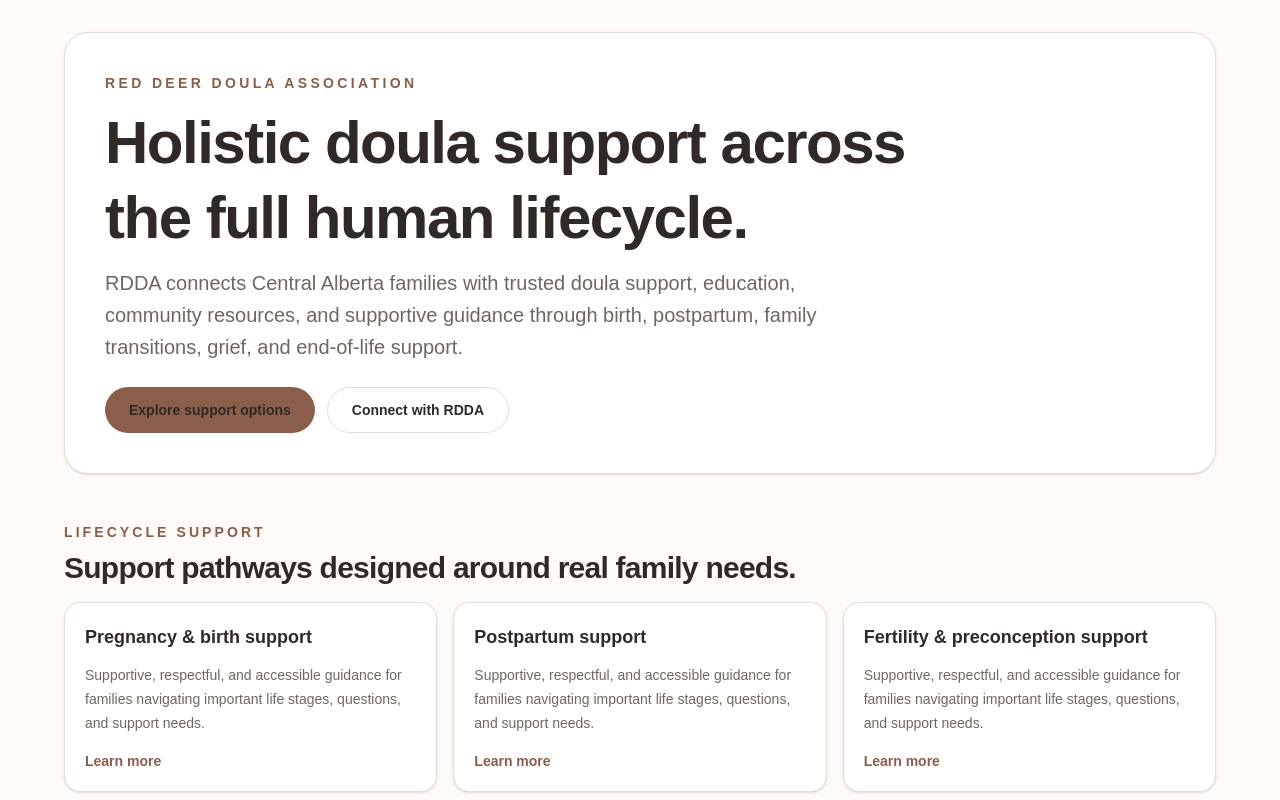
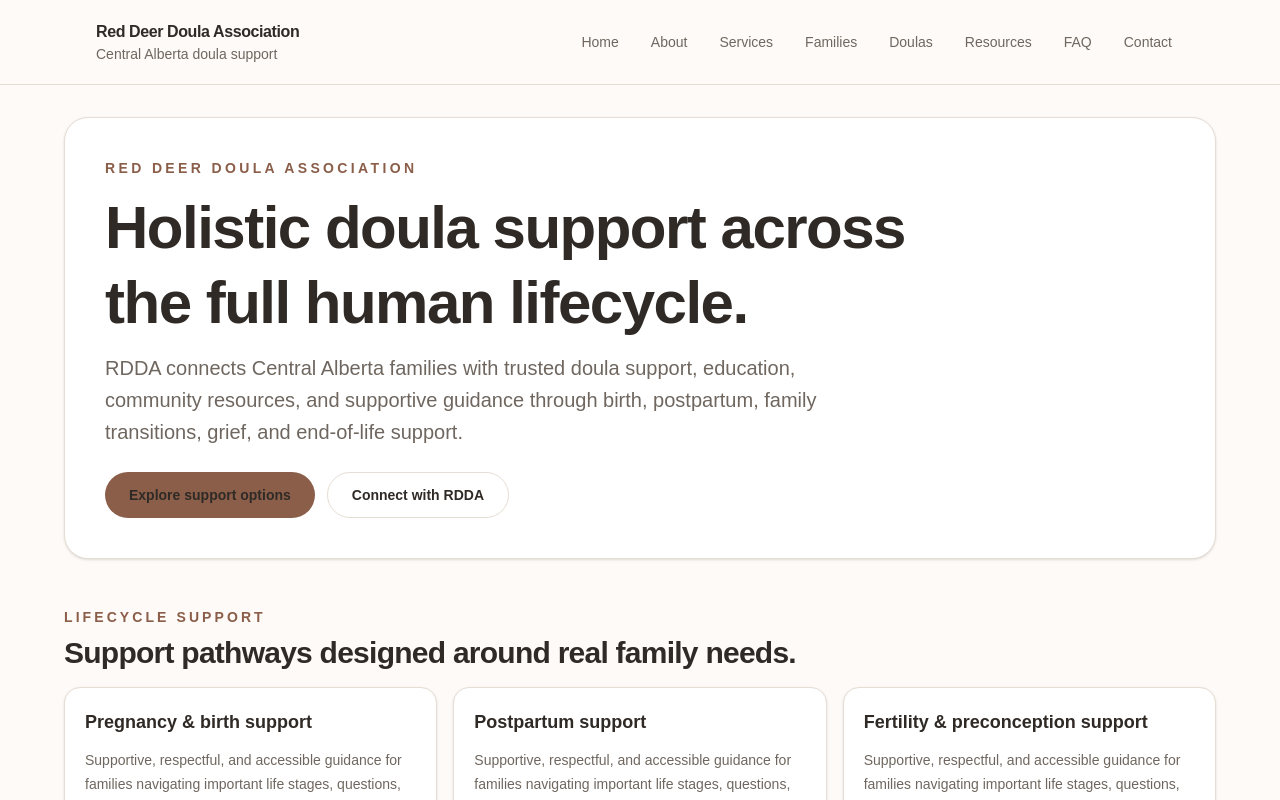
Before and after one commit to hickdwayne-rdp/rdda-platform, a Next.js app in the folder repo/: page / in a window 1280 px wide. Shown: the top 800 px of the page. Built offline with nearby package versions, Linux system fonts and the light colour scheme.

Commit message:
Add RDDA minimal static global navigation

```diff
--- a/repo/src/components/layout/PageShell.tsx
+++ b/repo/src/components/layout/PageShell.tsx
@@ -1,9 +1,15 @@
 import type { ReactNode } from "react";
+import { SiteHeader } from "./SiteHeader";
 
 export interface PageShellProps {
   children: ReactNode;
 }
 
 export function PageShell({ children }: PageShellProps) {
-  return <div className="min-h-screen">{children}</div>;
+  return (
+    <div className="min-h-screen">
+      <SiteHeader />
+      {children}
+    </div>
+  );
 }
```
